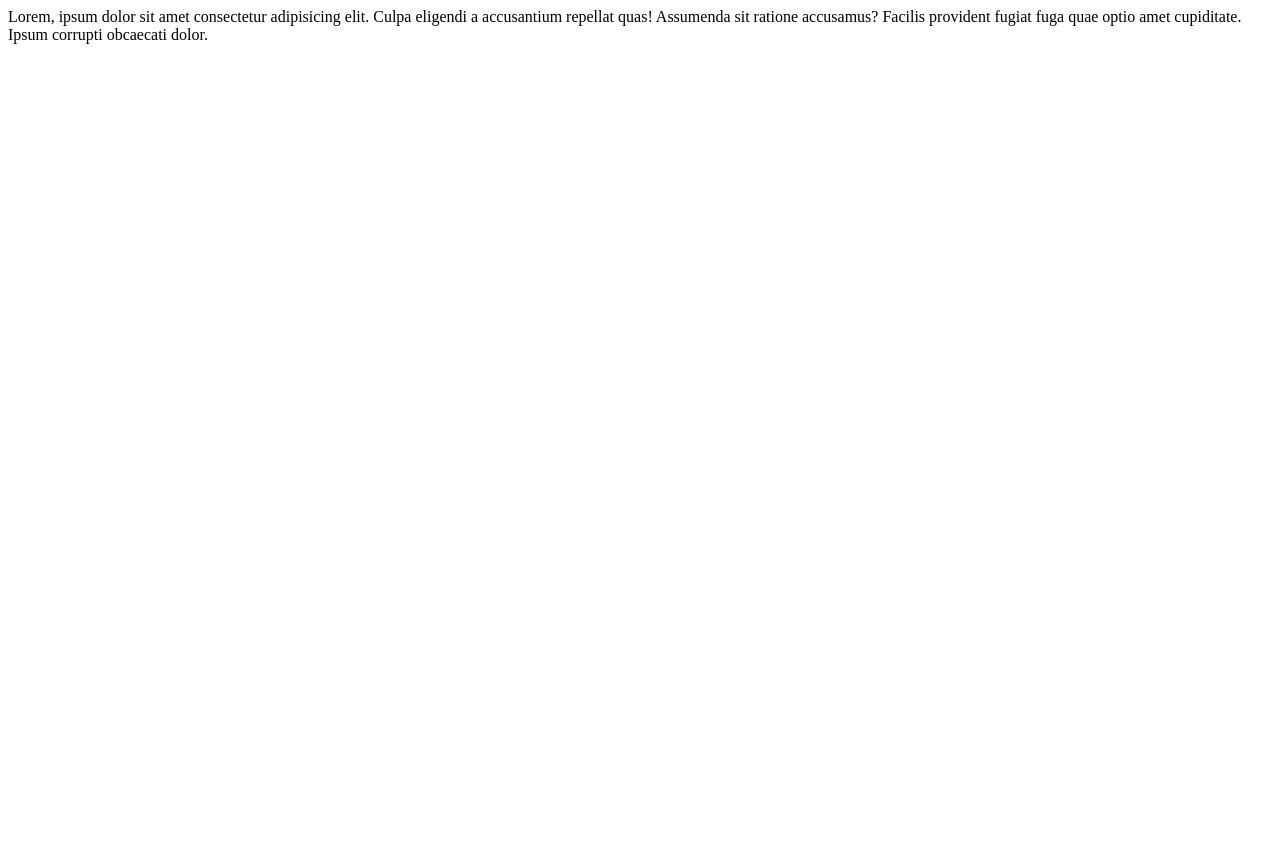
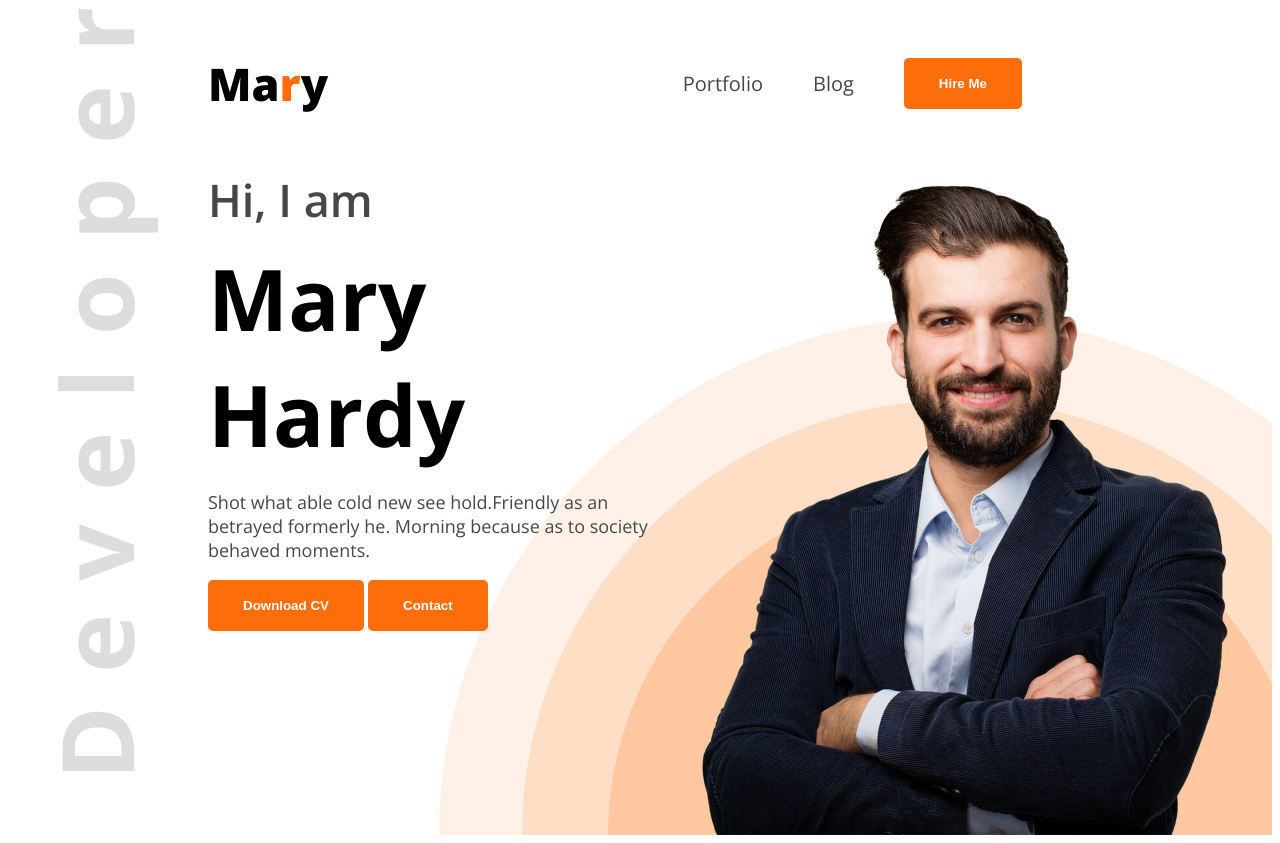
Before and after one commit to oiiemon9/portfolio-damo-website, a plain HTML site: page index.html in a window 1280 px wide. Before the commit the page ends 800 px from the top, so only its background shows below. Drawn offline with nearby package versions, Linux system fonts and the light colour scheme.

Commit message:
hero added

```diff
--- a/index.html
+++ b/index.html
@@ -3,14 +3,40 @@
   <head>
     <meta charset="UTF-8" />
     <meta name="viewport" content="width=device-width, initial-scale=1.0" />
+    <link rel="preconnect" href="https://fonts.googleapis.com" />
+    <link rel="preconnect" href="https://fonts.gstatic.com" crossorigin />
+    <link
+      href="https://fonts.googleapis.com/css2?family=Open+Sans:ital,wght@0,300..800;1,300..800&display=swap"
+      rel="stylesheet"
+    />
+    <link rel="stylesheet" href="styles/index.css" />
     <title>Web Devoloper website</title>
   </head>
-  <body>
-    <header>
-      Lorem, ipsum dolor sit amet consectetur adipisicing elit. Culpa eligendi a
-      accusantium repellat quas! Assumenda sit ratione accusamus? Facilis
-      provident fugiat fuga quae optio amet cupiditate. Ipsum corrupti obcaecati
-      dolor.
+  <body class="open-sans-normal">
+    <header class="header">
+      <nav>
+        <h3 class="nav-title">Ma<span class="mary-r">r</span>y</h3>
+        <ul>
+          <li><a href="" class="dark2">Portfolio</a></li>
+          <li><a href="" class="dark2">Blog</a></li>
+          <li>
+            <a href=""><button class="btn-primary">Hire Me</button></a>
+          </li>
+        </ul>
+      </nav>
+      <div class="banner">
+        <div class="banner-container">
+          <h3 class="banner-greetings dark2">Hi, I am</h3>
+          <h1 class="banner-titel">Mary Hardy</h1>
+          <p class="dark2 banner-p">
+            Shot what able cold new see hold.Friendly as an betrayed formerly
+            he. Morning because as to society behaved moments.
+          </p>
+          <button class="btn-primary">Download CV</button>
+          <button class="btn-primary">Contact</button>
+        </div>
+        <img class="banner-img" src="./images/hardy.png" alt="" />
+      </div>
     </header>
     <main></main>
     <footer></footer>
--- /dev/null
+++ b/styles/index.css
@@ -0,0 +1,75 @@
+/* Nav styles */
+
+.open-sans-normal {
+  font-family: 'Open Sans', sans-serif;
+  font-optical-sizing: auto;
+  font-style: normal;
+  font-variation-settings: 'wdth' 100;
+}
+nav {
+  display: flex;
+  align-items: center;
+  justify-content: space-between;
+  margin: 0px 200px;
+}
+.nav-title {
+  font-weight: 800;
+  font-size: 45px;
+}
+.mary-r {
+  color: #fd6e0a;
+}
+nav ul {
+  display: flex;
+  align-items: center;
+}
+nav ul li {
+  list-style: none;
+  margin-right: 50px;
+}
+nav ul li a {
+  text-decoration: none;
+  font-size: 20px;
+}
+.dark2 {
+  color: #474747;
+}
+.btn-primary {
+  background-color: #fd6e0a;
+  font-weight: 700;
+  color: white;
+  padding: 18px 35px;
+  border-radius: 5px;
+  border: none;
+}
+/* Header  */
+.header {
+  background-image: url(../images/developer.png), url(../images/header_bg.png);
+  background-repeat: no-repeat;
+  background-position: top left 50px, bottom right;
+}
+/* banner */
+.banner {
+  display: flex;
+  justify-content: space-between;
+  margin: 0 35px 0 200px;
+}
+.banner-greetings {
+  font-size: 45px;
+  font-weight: 600;
+  margin: 10px 0;
+}
+.banner-titel {
+  font-size: 85px;
+  font-weight: 700;
+  margin: 10px 0;
+}
+.banner-p {
+  font-size: 18px;
+}
+.banner-container {
+  max-width: 580px;
+}
+.banner-img {
+  width: 585px;
+}
```
